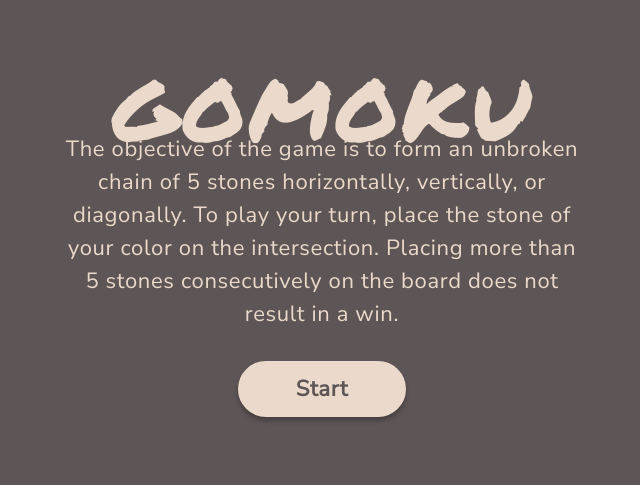
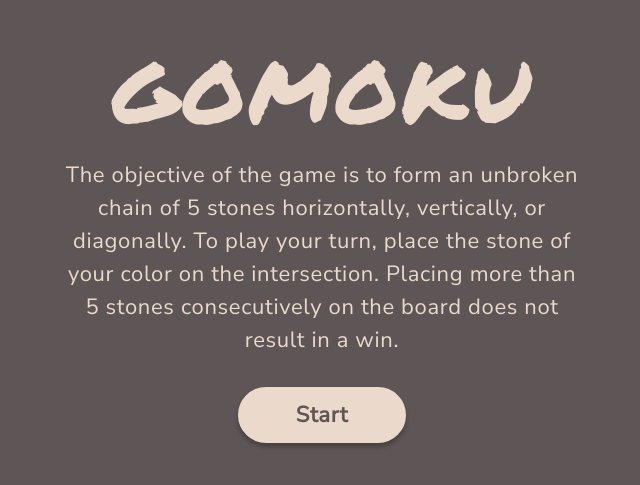
Before and after one commit to daryabratova/Gomoku, a React (Create React App) app: page / in a window 1280 px wide. Shown: the part 155-640 px from the top of the page, without its empty margins (318-958 px from the left). Built offline with nearby package versions, Linux system fonts and the light colour scheme.

Commit message:
add theme & fix layout

```diff
--- a/src/components/App/App.styles.tsx
+++ b/src/components/App/App.styles.tsx
@@ -1,12 +1,16 @@
 import { createGlobalStyle } from "styled-components";
 import reset from "styled-reset";
+
 import "@fontsource/nunito-sans";
+import "@fontsource/permanent-marker";
+
+import * as theme from "../../data/theme";
 
 // eslint-disable-next-line import/prefer-default-export
 export const Global = createGlobalStyle`
   ${reset}
 
   body {
-    font-family: "Nunito Sans";
+    font-family: ${theme.fonts.primary};
   }
 `;
--- a/src/components/Board/Board.tsx
+++ b/src/components/Board/Board.tsx
@@ -39,10 +39,10 @@ const Board: React.FC = () => {
             if (win) {
               if (win.coordinates.includes(coordinates)) {
                 if (move === "black") {
-                  return <Styles.BlackStone shadow />;
+                  return <Styles.BlackStone glow />;
                 }
 
-                return <Styles.WhiteStone shadow />;
+                return <Styles.WhiteStone glow />;
               }
             }
 
--- a/src/components/GameDesktop/GameDesktop.styles.tsx
+++ b/src/components/GameDesktop/GameDesktop.styles.tsx
@@ -1,7 +1,6 @@
-import styled from "styled-components";
+import styled, { css } from "styled-components";
 
-import "@fontsource/nunito-sans";
-import "@fontsource/permanent-marker";
+import * as theme from "../../data/theme";
 
 import BlackStoneIcon from "../../assets/black-stone.svg";
 import WhiteStoneIcon from "../../assets/white-stone.svg";
@@ -9,13 +8,14 @@ import UndoIcon from "../../assets/undo.svg";
 import RestartIcon from "../../assets/restart.svg";
 
 export const Layout = styled.div`
-  width: 100%;
-  height: 100vh;
-  padding: 0.1px;
-  background-color: #ebdacb;
+  display: none;
 
-  @media screen and (max-width: 1200px) {
-    display: none;
+  @media ${theme.devices.desktop} {
+    display: block;
+    width: 100%;
+    height: 100vh;
+    padding: 0.1px;
+    background-color: ${theme.colors.almond};
   }
 `;
 
@@ -41,11 +41,11 @@ export const RightSection = styled.div`
 `;
 
 export const Title = styled.h1`
-  font-family: "Permanent Marker";
+  font-family: ${theme.fonts.accent};
   font-size: 64px;
   text-transform: uppercase;
   letter-spacing: 0.03em;
-  color: #5e5656;
+  color: ${theme.colors.zambezi};
 `;
 
 export const Info = styled.div`
@@ -54,21 +54,35 @@ export const Info = styled.div`
   justify-content: center;
   width: 100%;
   height: 66px;
-  border-top: 1px solid #5e5656;
-  border-bottom: 1px solid #5e5656;
+  border-top: 1px solid ${theme.colors.zambezi};
+  border-bottom: 1px solid ${theme.colors.zambezi};
 `;
 
-export const BlackStone = styled.div`
+export const Stone = styled.div<{ glow?: boolean }>`
   width: 27px;
   height: 27px;
-  background-image: url(${BlackStoneIcon});
   background-size: 27px;
   background-repeat: no-repeat;
   background-position: center;
   border-radius: 50%;
+  ${(props) => {
+    if (props.glow) {
+      return css`
+        box-shadow: ${theme.colors.white} 0 0 4px,
+          ${theme.colors.white} 0 0 10px;
+        background-color: ${theme.colors.white};
+      `;
+    }
+
+    return null;
+  }}
 `;
 
-export const WhiteStone = styled(BlackStone)`
+export const BlackStone = styled(Stone)`
+  background-image: url(${BlackStoneIcon});
+`;
+
+export const WhiteStone = styled(Stone)`
   background-image: url(${WhiteStoneIcon});
 `;
 
@@ -78,7 +92,7 @@ export const Turn = styled.span`
   font-size: 22px;
   line-height: 28px;
   letter-spacing: 0.03em;
-  color: #5e5656;
+  color: ${theme.colors.zambezi};
 `;
 
 export const BottomLine = styled.div`
@@ -90,23 +104,23 @@ export const BottomLine = styled.div`
 export const Button = styled.button`
   width: 168px;
   height: 56px;
-  background-color: #5e5656;
-  box-shadow: 0px 4px 4px rgba(0, 0, 0, 0.25);
+  background-color: ${theme.colors.zambezi};
+  box-shadow: 0px 4px 4px ${theme.colors.shadow};
   border-radius: 50px;
-  font-family: "Nunito Sans";
+  font-family: ${theme.fonts.primary};
   font-weight: 300;
   font-size: 20px;
   line-height: 30px;
   letter-spacing: 0.03em;
   text-align: left;
-  color: #ebdacb;
-  border: 2px solid #5e5656;
+  color: ${theme.colors.almond};
+  border: 2px solid ${theme.colors.zambezi};
   cursor: pointer;
 
   &:hover,
   &:focus,
   &:active {
-    border: 2px solid #ebdacb;
+    border: 2px solid ${theme.colors.almond};
   }
 `;
 
--- a/src/components/GameDesktop/GameDesktop.tsx
+++ b/src/components/GameDesktop/GameDesktop.tsx
@@ -11,10 +11,10 @@ const GameDesktop: React.FC = () => {
   const renderStone = () => {
     if (win) {
       if (win.color === "black") {
-        return <Styles.BlackStone />;
+        return <Styles.BlackStone glow />;
       }
 
-      return <Styles.WhiteStone />;
+      return <Styles.WhiteStone glow />;
     }
 
     if (turn === "black") {
--- a/src/components/GameMobile/GameMobile.styles.tsx
+++ b/src/components/GameMobile/GameMobile.styles.tsx
@@ -1,7 +1,6 @@
-import styled from "styled-components";
+import styled, { css } from "styled-components";
 
-import "@fontsource/nunito-sans";
-import "@fontsource/permanent-marker";
+import * as theme from "../../data/theme";
 
 import BlackStoneIcon from "../../assets/black-stone.svg";
 import WhiteStoneIcon from "../../assets/white-stone.svg";
@@ -9,46 +8,42 @@ import UndoIcon from "../../assets/undo.svg";
 import RestartIcon from "../../assets/restart.svg";
 
 export const Layout = styled.div`
+  display: flex;
+  flex-direction: column;
+  align-items: center;
+  justify-content: center;
   width: 100%;
   height: 100vh;
   padding: 0.1px;
-  background-color: #ebdacb;
+  background-color: ${theme.colors.almond};
 
-  @media screen and (min-width: 1200px) {
+  @media ${theme.devices.desktop} {
     display: none;
   }
 `;
 
 export const Title = styled.h1`
-  position: absolute;
-  top: 48px;
-  left: 50%;
-  transform: translate(-50%);
-  font-family: "Permanent Marker";
+  font-family: ${theme.fonts.accent};
   font-size: 48px;
   text-transform: uppercase;
   letter-spacing: 0.03em;
-  color: #5e5656;
+  color: ${theme.colors.zambezi};
 
-  @media screen and (min-width: 700px) {
-    top: 120px;
-    font-size: 96px;
+  @media ${theme.devices.tablet} {
+    font-size: 72px;
   }
 `;
 
 export const Content = styled.div`
-  position: absolute;
-  top: 60%;
-  left: 50%;
-  transform: translate(-50%, -60%);
   display: flex;
   flex-direction: column;
   align-items: center;
   justify-content: space-between;
   width: 300px;
   height: 410px;
+  margin-top: 10%;
 
-  @media screen and (min-width: 700px) {
+  @media ${theme.devices.tablet} {
     width: 447px;
     height: 580px;
   }
@@ -60,27 +55,41 @@ export const Info = styled.div`
   justify-content: center;
   width: 100%;
   height: 40px;
-  border-top: 1px solid #303040;
-  border-bottom: 1px solid #303040;
+  border-top: 1px solid ${theme.colors.dark};
+  border-bottom: 1px solid ${theme.colors.dark};
 `;
 
-export const BlackStone = styled.div`
+export const Stone = styled.div<{ glow?: boolean }>`
   width: 17px;
   height: 17px;
-  background-image: url(${BlackStoneIcon});
   background-size: 17px;
   background-repeat: no-repeat;
   background-position: center;
   border-radius: 50%;
+  ${(props) => {
+    if (props.glow) {
+      return css`
+        box-shadow: ${theme.colors.white} 0 0 4px,
+          ${theme.colors.white} 0 0 10px;
+        background-color: ${theme.colors.white};
+      `;
+    }
 
-  @media screen and (min-width: 700px) {
+    return null;
+  }}
+
+  @media ${theme.devices.tablet} {
     width: 27px;
     height: 27px;
     background-size: 27px;
   }
 `;
 
-export const WhiteStone = styled(BlackStone)`
+export const BlackStone = styled(Stone)`
+  background-image: url(${BlackStoneIcon});
+`;
+
+export const WhiteStone = styled(Stone)`
   background-image: url(${WhiteStoneIcon});
 `;
 
@@ -90,12 +99,12 @@ export const Turn = styled.span`
   font-size: 16px;
   line-height: 19px;
   letter-spacing: 0.03em;
-  color: #5e5656;
+  color: ${theme.colors.zambezi};
 
-  @media screen and (min-width: 700px) {
-    padding-left: 35px;
-    font-size: 28px;
-    line-height: 28px;
+  @media ${theme.devices.tablet} {
+    padding-left: 15px;
+    font-size: 24px;
+    line-height: 36px;
   }
 `;
 
@@ -110,26 +119,26 @@ export const Button = styled.button`
   width: 114px;
   height: 36px;
   padding-left: 22px;
-  background-color: #5e5656;
-  background-size: 23px;
-  box-shadow: 0px 4px 4px rgba(0, 0, 0, 0.25);
+  background-color: ${theme.colors.zambezi};
+  background-size: 20px;
+  box-shadow: 0px 4px 4px ${theme.colors.shadow};
+  border: 2px solid ${theme.colors.zambezi};
   border-radius: 50px;
-  font-family: "Nunito Sans";
+  font-family: ${theme.fonts.primary};
   font-weight: 300;
   font-size: 16px;
   line-height: 19px;
   letter-spacing: 0.03em;
-  color: #ebdacb;
-  border: 2px solid #5e5656;
+  color: ${theme.colors.almond};
   cursor: pointer;
 
   &:hover,
   &:focus,
   &:active {
-    border: 2px solid #ebdacb;
+    border: 2px solid ${theme.colors.almond};
   }
 
-  @media screen and (min-width: 700px) {
+  @media ${theme.devices.tablet} {
     width: 176px;
     height: 58px;
     padding-left: 66px;
@@ -145,7 +154,7 @@ export const UndoButton = styled(Button)`
   background-repeat: no-repeat;
   background-position: 18px center;
 
-  @media screen and (min-width: 700px) {
+  @media ${theme.devices.tablet} {
     margin-right: 46px;
     background-size: 30px 22px;
     background-position: 20px center;
@@ -158,7 +167,7 @@ export const RestartButton = styled(Button)`
   background-repeat: no-repeat;
   background-position: 15px center;
 
-  @media screen and (min-width: 700px) {
+  @media ${theme.devices.tablet} {
     padding-left: 63px;
     background-size: 30px 25px;
     background-position: 20px center;
--- a/src/components/GameMobile/GameMobile.tsx
+++ b/src/components/GameMobile/GameMobile.tsx
@@ -11,10 +11,10 @@ const GameMobile: React.FC = () => {
   const renderStone = () => {
     if (win) {
       if (win.color === "black") {
-        return <Styles.BlackStone />;
+        return <Styles.BlackStone glow />;
       }
 
-      return <Styles.WhiteStone />;
+      return <Styles.WhiteStone glow />;
     }
 
     if (turn === "black") {
--- a/src/components/Intro/Intro.styles.tsx
+++ b/src/components/Intro/Intro.styles.tsx
@@ -1,38 +1,46 @@
 import styled from "styled-components";
 
-import "@fontsource/nunito-sans";
-import "@fontsource/permanent-marker";
+import * as theme from "../../data/theme";
 
 export const Layout = styled.div`
   display: flex;
   flex-direction: column;
   align-items: center;
+  justify-content: center;
   width: 100%;
   height: 100vh;
-  background-color: #5e5656;
-  color: #ebdacb;
+  background-color: ${theme.colors.zambezi};
+  color: ${theme.colors.almond};
 `;
 
 export const Title = styled.h1`
-  margin-top: 60px;
-  font-family: "Permanent Marker";
+  font-family: ${theme.fonts.accent};
   font-size: 60px;
   letter-spacing: 0.03em;
   text-transform: uppercase;
 
-  @media screen and (min-width: 700px) {
-    margin-top: 220px;
+  @media ${theme.devices.tablet} {
+    font-size: 72px;
+  }
+
+  @media ${theme.devices.desktop} {
     font-size: 86px;
   }
 `;
 
 export const Content = styled.div`
-  position: absolute;
-  top: 50%;
-  transform: translateY(-50%);
   display: flex;
   flex-direction: column;
   align-items: center;
+  margin-top: 15%;
+
+  @media ${theme.devices.tablet} {
+    margin-top: 8%;
+  }
+
+  @media ${theme.devices.desktop} {
+    margin-top: 2%;
+  }
 `;
 
 export const Rules = styled.p`
@@ -42,17 +50,16 @@ export const Rules = styled.p`
   text-align: center;
   letter-spacing: 0.03em;
 
-  @media screen and (min-width: 700px) {
-    margin-top: 150px;
-    padding: 0 150px;
-    font-size: 30px;
+  @media ${theme.devices.tablet} {
+    padding: 0 125px;
+    font-size: 24px;
     line-height: 40px;
   }
 
-  @media screen and (min-width: 1200px) {
+  @media ${theme.devices.desktop} {
     width: 520px;
     padding: 0 140px;
-    margin: 60px auto 0;
+    margin: 0 auto;
     font-size: 22px;
     line-height: 33px;
   }
@@ -62,25 +69,25 @@ export const Button = styled.button`
   width: 114px;
   height: 36px;
   margin-top: 30px;
-  background-color: #ebdacb;
-  box-shadow: 0px 4px 4px rgba(0, 0, 0, 0.25);
-  border: 2px solid #ebdacb;
+  background-color: ${theme.colors.almond};
+  box-shadow: 0px 4px 4px ${theme.colors.shadow};
+  border: 2px solid ${theme.colors.almond};
   border-radius: 50px;
-  font-family: "Nunito Sans";
+  font-family: ${theme.fonts.primary};
   font-weight: 600;
   font-size: 18px;
   line-height: 20px;
   letter-spacing: 0.03em;
-  color: #5e5656;
+  color: ${theme.colors.zambezi};
   cursor: pointer;
 
   &:hover,
   &:focus,
   &:active {
-    border: 2px solid #5e5656;
+    border: 2px solid ${theme.colors.zambezi};
   }
 
-  @media screen and (min-width: 700px) {
+  @media ${theme.devices.tablet} {
     margin-top: 50px;
     width: 176px;
     height: 58px;
@@ -88,7 +95,7 @@ export const Button = styled.button`
     line-height: 30px;
   }
 
-  @media screen and (min-width: 1200px) {
+  @media ${theme.devices.desktop} {
     width: 168px;
     height: 56px;
     margin-top: 30px;
--- /dev/null
+++ b/src/data/theme.ts
@@ -0,0 +1,22 @@
+const sizes = {
+  tablet: "768px",
+  desktop: "1024px",
+};
+
+export const devices = {
+  tablet: `screen and (orientation: portrait) and (min-width: ${sizes.tablet})`,
+  desktop: `screen and (orientation: landscape) and (min-width: ${sizes.desktop})`,
+};
+
+export const fonts = {
+  primary: `Nunito Sans, sans-serif`,
+  accent: `Permanent Marker, serif`,
+};
+
+export const colors = {
+  white: `#fff`,
+  almond: `#ebdacb`,
+  zambezi: `#5e5656`,
+  dark: `#303040`,
+  shadow: `rgba(0, 0, 0, 0.25)`,
+};
```
Also changed, not shown: src/components/Board/Board.styles.tsx (+15 -9 lines).
